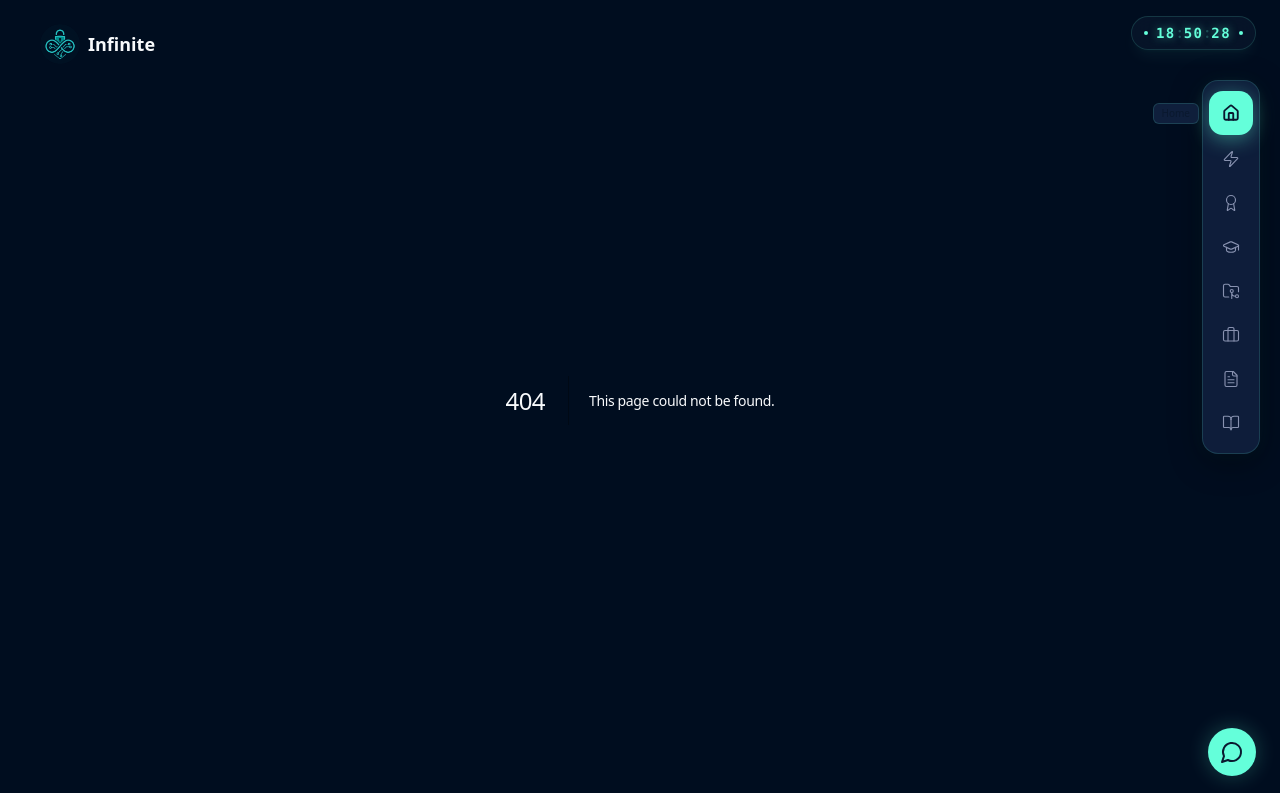
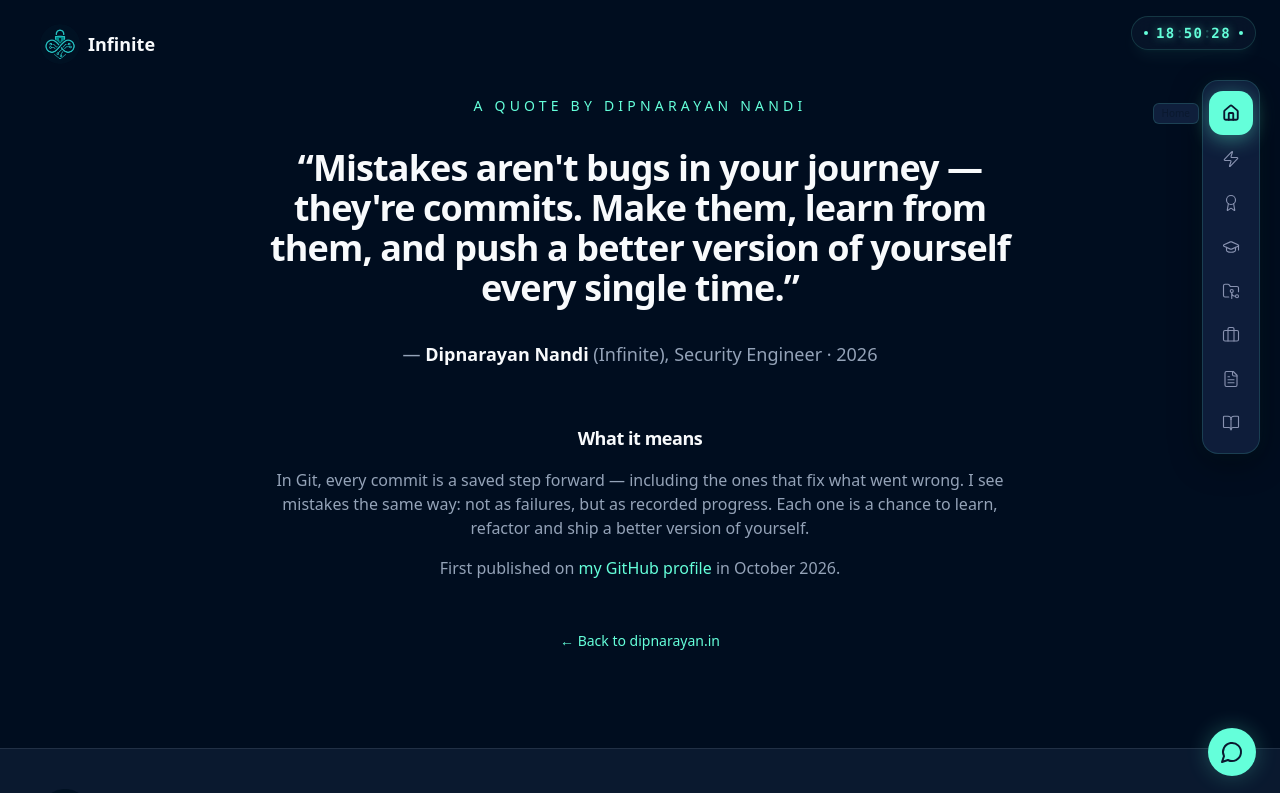
Before and after one commit to Dip0375/dip-website-V2.0, a Next.js app: page /quote in a window 1280 px wide. Before the commit this address had no page. Shown: the top 793 px of the page. Built offline with nearby package versions, Linux system fonts and the light colour scheme.

Commit message:
feat: add /quote page with Quotation structured data
This page presents an original quote by Dipnarayan Nandi, including metadata for SEO and structured data for search engines.

```diff
--- /dev/null
+++ b/src/app/quote/page.tsx
@@ -0,0 +1,103 @@
+import type { Metadata } from "next";
+import Link from "next/link";
+
+const QUOTE =
+  "Mistakes aren't bugs in your journey — they're commits. Make them, learn from them, and push a better version of yourself every single time.";
+const AUTHOR = "Dipnarayan Nandi";
+const PAGE_URL = "https://www.dipnarayan.in/quote";
+
+export const metadata: Metadata = {
+  title: `"Mistakes aren't bugs, they're commits" – Quote by ${AUTHOR}`,
+  description: `"${QUOTE}" — an original quote by ${AUTHOR} (Infinite), Security Engineer.`,
+  alternates: { canonical: PAGE_URL },
+  authors: [{ name: AUTHOR, url: "https://www.dipnarayan.in" }],
+  openGraph: {
+    title: `"Mistakes aren't bugs, they're commits" – ${AUTHOR}`,
+    description: QUOTE,
+    url: PAGE_URL,
+    siteName: "Dipnarayan Nandi",
+    type: "article",
+  },
+  twitter: {
+    card: "summary",
+    title: `"Mistakes aren't bugs, they're commits" – ${AUTHOR}`,
+    description: QUOTE,
+  },
+};
+
+const jsonLd = {
+  "@context": "https://schema.org",
+  "@type": "Quotation",
+  text: QUOTE,
+  url: PAGE_URL,
+  inLanguage: "en",
+  dateCreated: "2026-10-05",
+  creator: {
+    "@type": "Person",
+    name: AUTHOR,
+    alternateName: "Infinite",
+    jobTitle: "Security Engineer",
+    url: "https://www.dipnarayan.in",
+    sameAs: [
+      "https://github.com/Dip0375",
+      "https://www.linkedin.com/in/dipnarayan-nandi-95b6a21b3/",
+      "https://medium.com/@dipnarayan.n",
+    ],
+  },
+};
+
+export default function QuotePage() {
+  return (
+    <main className="relative min-h-[80vh] flex items-center justify-center px-4 py-24">
+      <script
+        type="application/ld+json"
+        dangerouslySetInnerHTML={{ __html: JSON.stringify(jsonLd) }}
+      />
+      <article className="max-w-3xl w-full text-center">
+        <p className="text-sm uppercase tracking-[0.3em] text-cyber-accent mb-8">
+          A quote by {AUTHOR}
+        </p>
+
+        <figure>
+          <blockquote>
+            <h1 className="text-2xl sm:text-3xl md:text-4xl font-bold leading-snug">
+              &ldquo;{QUOTE}&rdquo;
+            </h1>
+          </blockquote>
+          <figcaption className="mt-8 text-base sm:text-lg text-muted-foreground">
+            — <cite className="not-italic font-semibold text-foreground">{AUTHOR}</cite>{" "}
+            (Infinite), Security Engineer · 2026
+          </figcaption>
+        </figure>
+
+        <section className="mt-14 text-left sm:text-center space-y-4 text-muted-foreground text-sm sm:text-base">
+          <h2 className="text-lg font-semibold text-foreground">What it means</h2>
+          <p>
+            In Git, every commit is a saved step forward — including the ones
+            that fix what went wrong. I see mistakes the same way: not as
+            failures, but as recorded progress. Each one is a chance to learn,
+            refactor and ship a better version of yourself.
+          </p>
+          <p>
+            First published on{" "}
+            <Link
+              href="https://github.com/Dip0375"
+              target="_blank"
+              rel="noopener noreferrer"
+              className="text-cyber-accent hover:underline"
+            >
+              my GitHub profile
+            </Link>{" "}
+            in October 2026.
+          </p>
+        </section>
+
+        <div className="mt-12">
+          <Link href="/" className="text-sm text-cyber-accent hover:underline">
+            ← Back to dipnarayan.in
+          </Link>
+        </div>
+      </article>
+    </main>
+  );
+}
```
